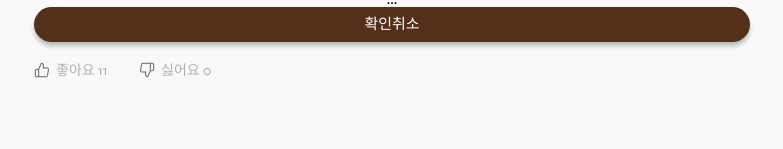
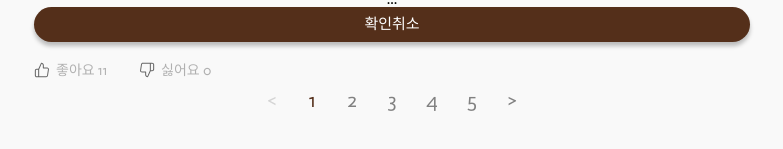
Before and after one commit to jaywai-lee/OpenMind, a React (Vite) app: page /component in a window 1280 px wide. Shown: the part 591-740 px from the top of the page, without its empty margins (248-1031 px from the left). Built offline with nearby package versions, Linux system fonts and the light colour scheme; no server answers; a web font is replaced by a local one.

Commit message:
✨ [ECS-103]공통-페이지네이션 (#87)

```diff
--- /dev/null
+++ b/src/components/common/Page/Pagenation.jsx
@@ -0,0 +1,69 @@
+import styles from './Pagenation.module.css';
+/**
+ * pagenation 컴포넌트
+ * currentPage: (number) 현재페이지 번호
+ * totalListCount: (number) 총리스트 갯수 (페이지 갯수 아님)
+ * pageLimit: (number) 페이지당 리스트 갯수 (반응형 일때 리스트갯수 8개 -> 6개로)
+ * onChangepage: (function) 페이지 클릭시 호출 함수
+ * @props { urrentPage, totalListCount, pageLimit, onChangepage }
+ * @returns
+ */
+function Pagenation({ currentPage, totalListCount, pageLimit, onChangepage }) {
+  if (!totalListCount || totalListCount === 0) return null;
+
+  const totalPages = Math.ceil(totalListCount / pageLimit);
+  if (totalPages <= 1) return null;
+
+  const pagesPerGroup = 5;
+
+  const currentGroupIndex = Math.floor((currentPage - 1) / pagesPerGroup);
+  const startPage = currentGroupIndex * pagesPerGroup + 1;
+  const endPage = Math.min(totalPages, startPage + pagesPerGroup - 1);
+
+  const visiblePageNumbers = Array.from(
+    { length: endPage - startPage + 1 },
+    (_, i) => startPage + i,
+  );
+
+  if (visiblePageNumbers.length === 0) return null;
+
+  const handlePageChange = (e, pageNumber) => {
+    e.preventDefault();
+    if (pageNumber >= 1 && pageNumber <= totalPages) {
+      onChangepage(pageNumber);
+    }
+  };
+
+  return (
+    <>
+      <nav className={styles.pagenationContainer}>
+        <button
+          onClick={(e) => handlePageChange(e, currentPage - 1)}
+          disabled={currentPage === 1}
+          className={styles.pageButtons}
+        >
+          &lt;
+        </button>
+
+        {visiblePageNumbers.map((number) => (
+          <button
+            key={number}
+            onClick={(e) => handlePageChange(e, number)}
+            className={`${styles.pageButtons} ${currentPage === number ? `${styles.active}` : ''}`}
+          >
+            {number}
+          </button>
+        ))}
+
+        <button
+          onClick={(e) => handlePageChange(e, currentPage + 1)}
+          disabled={currentPage === totalPages}
+          className={styles.pageButtons}
+        >
+          &gt;
+        </button>
+      </nav>
+    </>
+  );
+}
+export default Pagenation;
--- /dev/null
+++ b/src/components/common/Page/Pagenation.module.css
@@ -0,0 +1,31 @@
+.pagenationContainer {
+  text-align: center;
+}
+.pageButtons {
+  width: 40px;
+  height: 40px;
+  font-family: Actor;
+  font-weight: var(--font-weight-regular);
+  font-size: 20px;
+  line-height: 25px;
+  color: var(--Grayscale-40);
+}
+.active {
+  color: var(--Brown-40);
+}
+.pageButtons:disabled {
+  opacity: 0.3;
+}
+/* tablet 일 (기준: 768px 이하) */
+@media (max-width: 768px) {
+}
+
+/* mobile (기준: 375px 이하) */
+@media (max-width: 375px) {
+  .pageButtons {
+    font-family: Actor;
+    font-weight: var(--font-weight-regular);
+    font-size: 16px;
+    line-height: 25px;
+  }
+}
--- a/src/components/common/_ComponentsPage.jsx
+++ b/src/components/common/_ComponentsPage.jsx
@@ -10,10 +10,13 @@ import MoreDropDown from './Dropdown/MoreDropDown';
 import Reaction from './Reaction/Reaction';
 import storage from '../../utils/storage';
 import useReactionStorage from '../../hooks/useReactionStorage';
+import Pagenation from './Page/Pagenation';
 
 function _ComponentPage() {
   const [isModalOpen, setIsModalOpen] = useState(false);
   const [isConfirmModalOpen, setIsConfirmModalOpen] = useState(false);
+  const [currentPage, setCurrentPage] = useState(1);
+
   const user = {
     id: 12345,
     name: '오오',
@@ -50,6 +53,8 @@ function _ComponentPage() {
   const handleConfirm = () => {
     console.log('확인 눌렀음');
   };
+
+  const onChangepage = () => {};
   return (
     <div className={styles.container}>
       <Badge status="done" />
@@ -115,6 +120,14 @@ function _ComponentPage() {
           onReact={handleOnReact}
         ></Reaction>
       </div>
+      <div>
+        <Pagenation
+          currentPage={1}
+          totalListCount={222}
+          pageLimit={8}
+          onChangepage={setCurrentPage}
+        ></Pagenation>
+      </div>
     </div>
   );
 }
```
